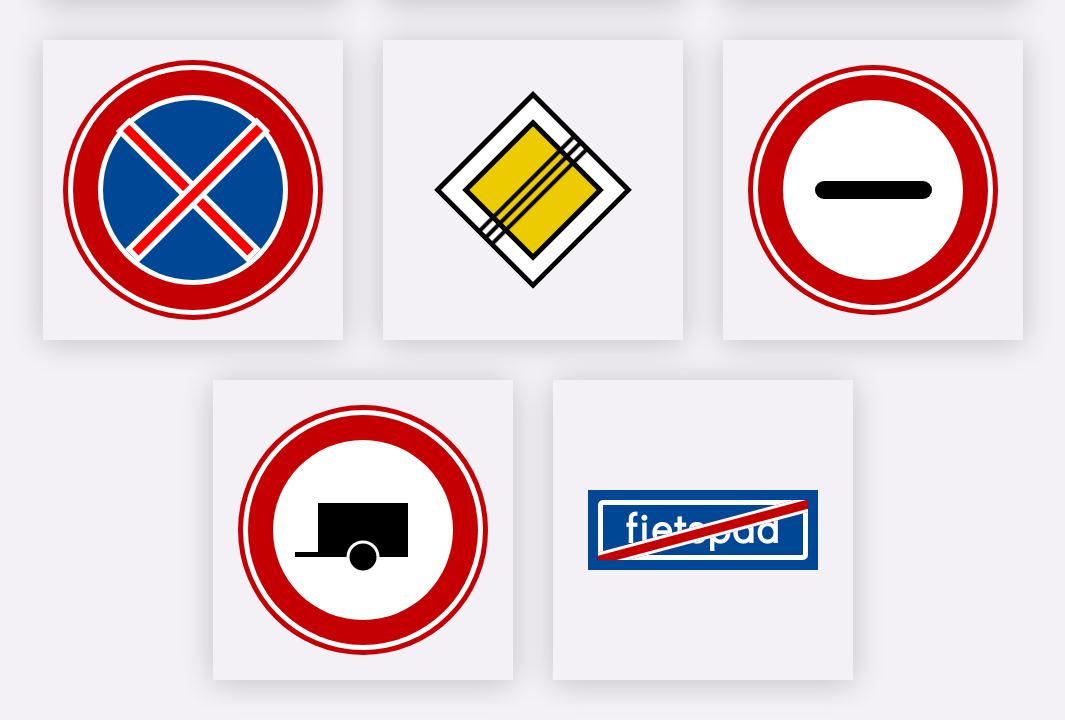
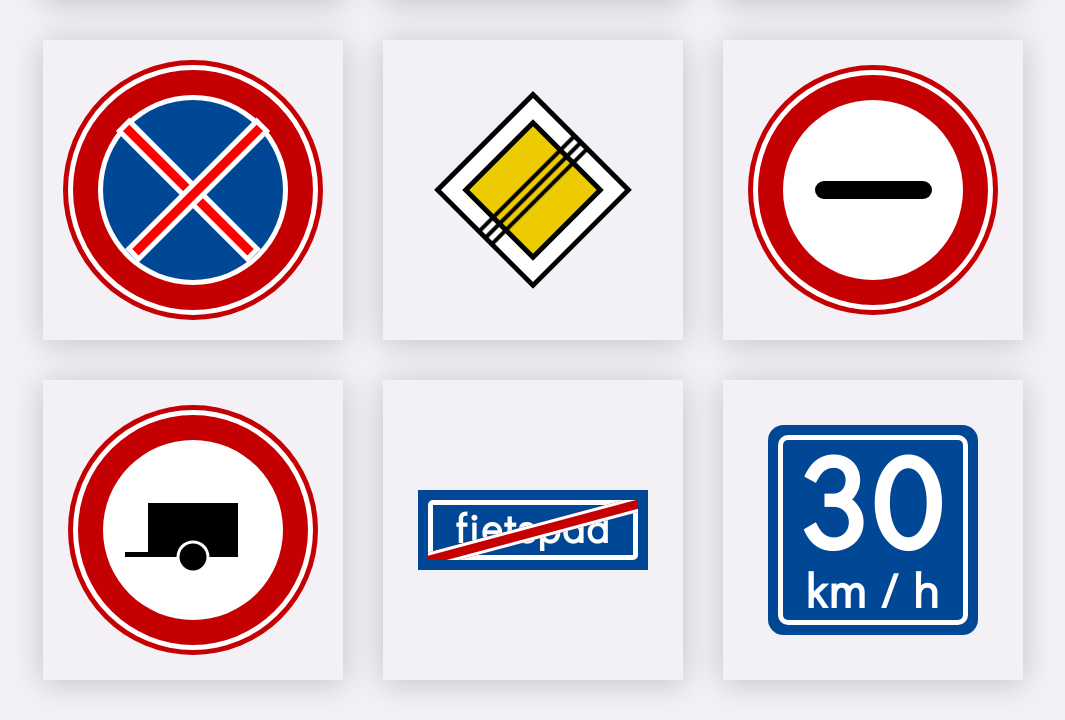
Before and after one commit to Jeroen-TheCodingFactory/-CSS-Art-Verkeersborden-App, a plain HTML site: page index.html in a window 1280 px wide. Shown: the part 680-1400 px from the top of the page, without its empty margins (107-1172 px from the left). Drawn offline with Linux system fonts and the light colour scheme.

Commit message:
made a new bord

```diff
--- a/css/style.css
+++ b/css/style.css
@@ -5,12 +5,13 @@
 }
 
 *:focus{
-    outline: 0.5rem solid var(--verkeersbord-blauw);
+    outline: 0.5rem dashed var(--verkeersbord-blauw);
 }
 
 :root{
     --je-mag-niet-rood: #C50003;
     --verkeersbord-blauw: #004896;
+    --verkeersbord-lichtblauw: #7EA1C6;
     --voorrang-geel: #ECCC00;
 }
 html{
@@ -97,6 +98,25 @@ body{
 
 .card__heading{
     font-size: 600%;
+}
+
+.card__advies-header{
+    display:flex;
+    justify-content: flex-start;
+    align-items: center;
+    flex-direction: column;
+}
+.card__advies-heading{
+    font-size:800%;
+    color: white;
+    letter-spacing: 0.5rem;
+}
+
+.card__advies-subheading{
+    color:white;
+    font-size: 300%;
+    transform:translateY(-40%);
+    letter-spacing: 0.2rem;
 }
 
 .card__figure--parkeerverbod{
@@ -249,6 +269,15 @@ body{
 .card__tekst{
     margin-bottom: 2rem;
 }
+
+.card__figure--advies{
+    width:60%;
+    height:60%;
+    background: var(--verkeersbord-blauw);
+    box-shadow: 0 0 0 0.5rem white, 0 0 0 1.5rem var(--verkeersbord-blauw);
+    border-radius: 0.5rem;
+}
+
 .u-flexbox-wrapper{
     display:flex;
     align-items: center;
@@ -320,6 +349,11 @@ body{
 .a-popup:nth-of-type(12){
     animation-delay:1.2s;
 }
+
+.a-popup:nth-of-type(12){
+    animation-delay:1.3s;
+}
+
 @keyframes popup {
     from{
         opacity:0;
--- a/index.html
+++ b/index.html
@@ -133,7 +133,19 @@
                     <a href="https://www.informatiebord.nl/oefenen/verkeersborden-overzicht/330/g14-einde-onverplicht-fietspad/">Bron</a>
                 </article>
             </li>
-
+            <li class="card a-popup" tabindex="0">
+                <figure class="card__figure card__figure--advies">
+                    <header class="card__advies-header">
+                        <h2 class="card__advies-heading">30</h2>
+                        <h3 class="card__advies-subheading">km / h</h2>
+                </header>
+                </figure>
+                <article class="card__informatie">
+                    <p class="card__tekst">A04-030 - Adviessnelheid 30 km/h</p>
+                    <p class="card__tekst">Adviessnelheid is 30 km/h</p>
+                    <a href="https://www.informatiebord.nl/oefenen/verkeersborden-overzicht/41/a04-030-adviessnelheid-30-kmh/">Bron</a>
+                </article>
+            </li>
         </ul>
     </main>
 </body>
```
